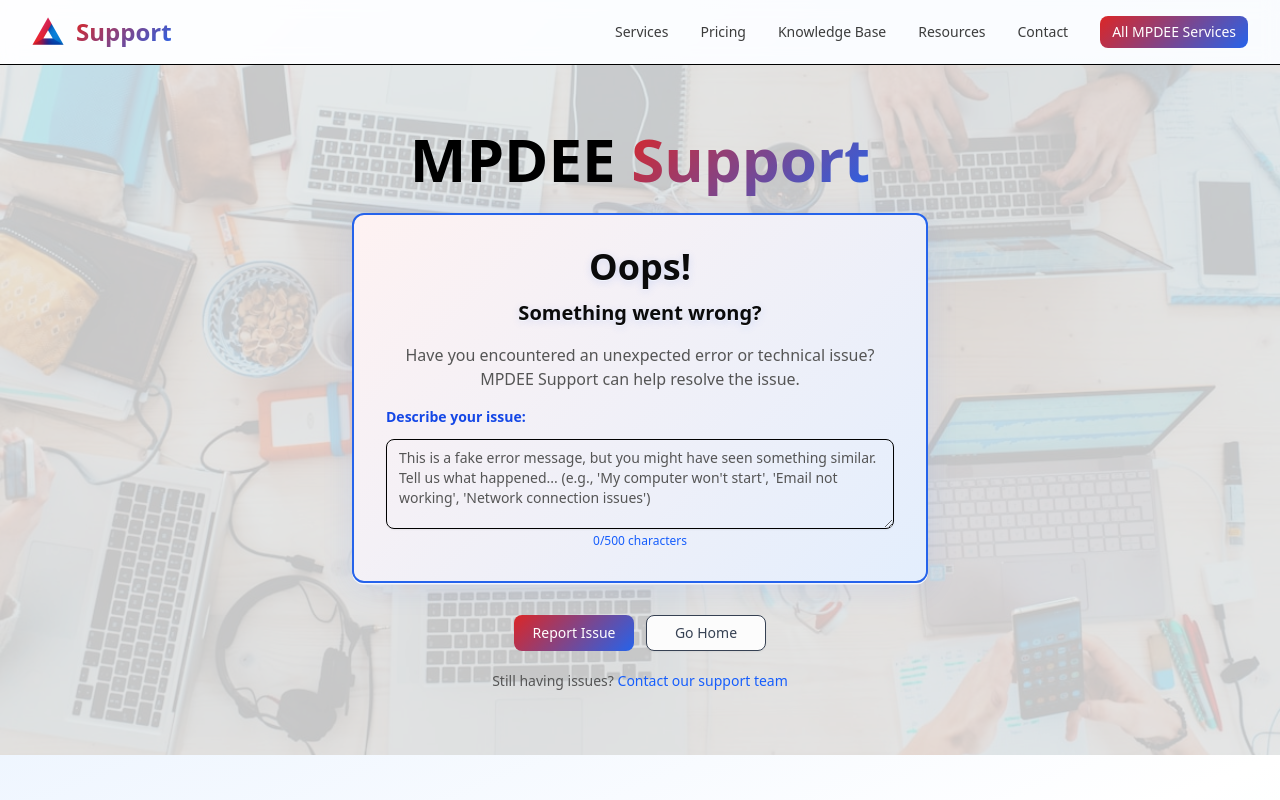
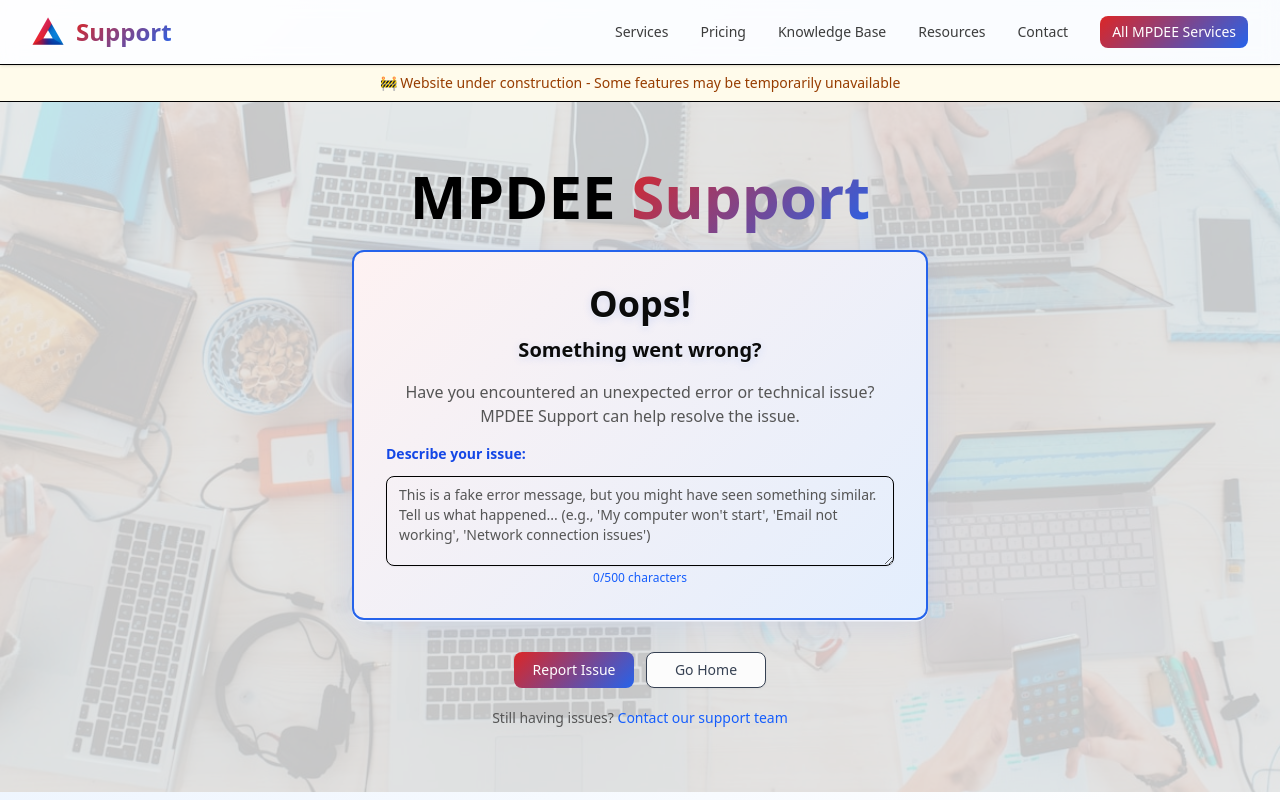
Before and after one commit to mattduff36/mpdee-support, a Next.js app: page / in a window 1280 px wide. Shown: the top 800 px of the page. Built offline with nearby package versions, Linux system fonts and the light colour scheme.

Commit message:
feat: update UI, color system, and hero section for professionalism and friendliness

```diff
--- a/app/layout.tsx
+++ b/app/layout.tsx
@@ -109,6 +109,11 @@
         </Script>
 
         <Navigation />
+        <div className="bg-amber-50 border-b border-amber-200 px-4 py-2 text-center">
+          <p className="text-sm text-amber-800">
+            🚧 Website under construction - Some features may be temporarily unavailable
+          </p>
+        </div>
         <main className="flex-1">
           {children}
         </main>
```
Also changed, not shown: 1 other file (tests, documents, lock files or other folders).
